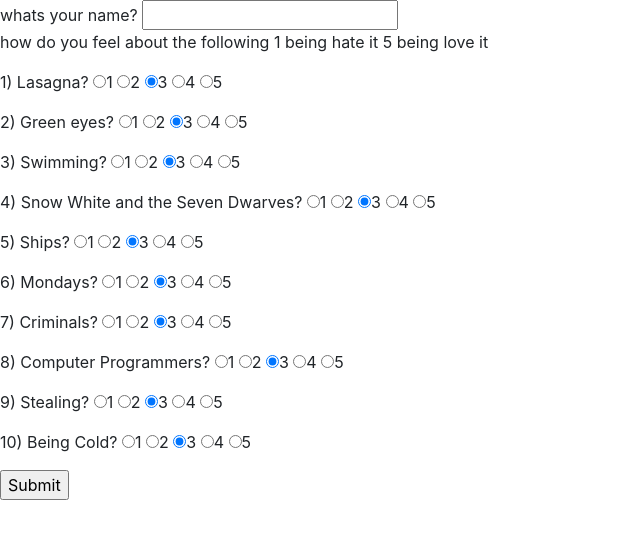
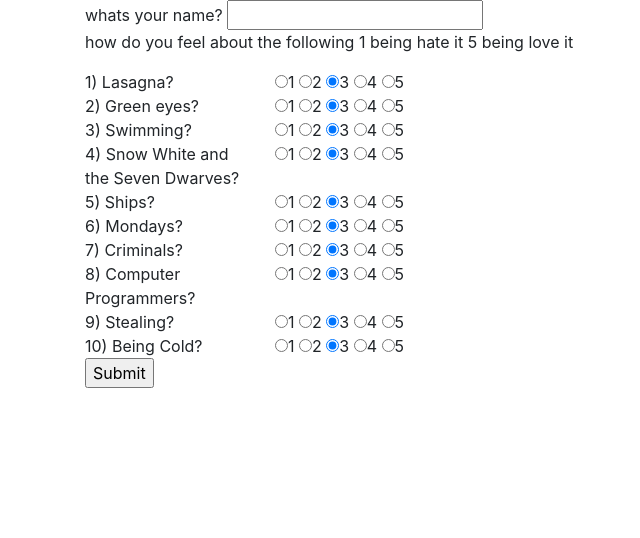
Before and after one commit to dcornnell/FriendFinder, a website: page app/public/survey.html in a window 1280 px wide. Shown: the whole page, without its empty margins (0-640 px from the left). Drawn offline with nearby package versions, Linux system fonts and the light colour scheme.

Commit message:
added col and rows

```diff
--- a/app/public/css/style.css
+++ b/app/public/css/style.css
@@ -1,3 +1,7 @@
 #friend-img {
     max-width: 150px;
 }
+
+.alt {
+    background-color: grey;
+}
--- a/app/public/survey.html
+++ b/app/public/survey.html
@@ -11,88 +11,120 @@
 </head>
 
 <body>
+    <div class="container">
         <form id="survey">
+
             whats your name?
             <input type=textbox name="name"></input>
             <p> how do you feel about the following 1 being hate it 5 being love it</p>
-
-        <p>1) Lasagna?
+            <div class="row">
+                <div class="col-2">1) Lasagna?</div>
+                <div class="col">
                     <input type=radio name="q1" value=1>1</input>
                     <input type=radio name="q1" value=2>2</input>
                     <input type=radio name="q1" value=3 checked>3</input>
                     <input type=radio name="q1" value=4>4</input>
                     <input type=radio name="q1" value=5>5</input>
-        </p>
-        <p>2) Green eyes?
+                </div>
+            </div>
+            <div class="row">
+                <div class="col-2">2) Green eyes?</div>
+                <div class="col">
+
                     <input type=radio name="q2" value=1>1</input>
                     <input type=radio name="q2" value=2>2</input>
                     <input type=radio name="q2" value=3 checked>3</input>
                     <input type=radio name="q2" value=4>4</input>
                     <input type=radio name="q2" value=5>5</input>
-        </p>
-        <p>3) Swimming?
+                </div>
+            </div>
+            <div class="row">
+                <div class="col-2">3) Swimming?</div>
+                <div class="col">
                     <input type=radio name="q3" value=1>1</input>
                     <input type=radio name="q3" value=2>2</input>
                     <input type=radio name="q3" value=3 checked>3</input>
                     <input type=radio name="q3" value=4>4</input>
                     <input type=radio name="q3" value=5>5</input>
-        </p>
-        <p>4) Snow White and the Seven Dwarves?
+                </div>
+            </div>
+            <div class="row">
+                <div class="col-2">4) Snow White and the Seven Dwarves?</div>
+                <div class="col">
                     <input type=radio name="q4" value=1>1</input>
                     <input type=radio name="q4" value=2>2</input>
                     <input type=radio name="q4" value=3 checked>3</input>
                     <input type=radio name="q4" value=4>4</input>
                     <input type=radio name="q4" value=5>5</input>
-        </p>
-        <p>5) Ships?
+                </div>
+            </div>
+            <div class="row">
+                <div class="col-2">5) Ships?</div>
+                <div class="col">
                     <input type=radio name="q5" value=1>1</input>
                     <input type=radio name="q5" value=2>2</input>
                     <input type=radio name="q5" value=3 checked>3</input>
                     <input type=radio name="q5" value=4>4</input>
                     <input type=radio name="q5" value=5>5</input>
-        </p>
-        <p>6) Mondays?
+                </div>
+            </div>
+            <div class="row">
+                <div class="col-2">6) Mondays?</div>
+                <div class="col">
                     <input type=radio name="q6" value=1>1</input>
                     <input type=radio name="q6" value=2>2</input>
                     <input type=radio name="q6" value=3 checked>3</input>
                     <input type=radio name="q6" value=4>4</input>
                     <input type=radio name="q6" value=5>5</input>
-        </p>
-        <p>7) Criminals?
+                </div>
+            </div>
+            <div class="row">
+                <div class="col-2">7) Criminals?</div>
+                <div class="col">
                     <input type=radio name="q7" value=1>1</input>
                     <input type=radio name="q7" value=2>2</input>
                     <input type=radio name="q7" value=3 checked>3</input>
                     <input type=radio name="q7" value=4>4</input>
                     <input type=radio name="q7" value=5>5</input>
-        </p>
-        <p>8) Computer Programmers?
+                </div>
+            </div>
+            <div class="row">
+                <div class="col-2">8) Computer Programmers?</div>
+                <div class="col">
                     <input type=radio name="q8" value=1>1</input>
                     <input type=radio name="q8" value=2>2</input>
                     <input type=radio name="q8" value=3 checked>3</input>
                     <input type=radio name="q8" value=4>4</input>
                     <input type=radio name="q8" value=5>5</input>
-        </p>
-        <p>9) Stealing?
+                </div>
+            </div>
+            <div class="row">
+                <div class="col-2">9) Stealing?</div>
+                <div class="col">
                     <input type=radio name="q9" value=1>1</input>
                     <input type=radio name="q9" value=2>2</input>
                     <input type=radio name="q9" value=3 checked>3</input>
                     <input type=radio name="q9" value=4>4</input>
                     <input type=radio name="q9" value=5>5</input>
-        </p>
-        <p>10) Being Cold?
+                </div>
+            </div>
+            <div class="row">
+                <div class="col-2">10) Being Cold?</div>
+                <div class="col">
                     <input type=radio name="q10" value=1>1</input>
                     <input type=radio name="q10" value=2>2</input>
                     <input type=radio name="q10" value=3 checked>3</input>
                     <input type=radio name="q10" value=4>4</input>
                     <input type=radio name="q10" value=5>5</input>
-        </p>
+                </div>
+            </div>
 
             <input type=submit id="survey-submit"></input>
 
 
 
         </form>
-
+    </div>
 
 
     <!-- Modal -->
```
Lines whose indentation alone changed are shown as unchanged.
